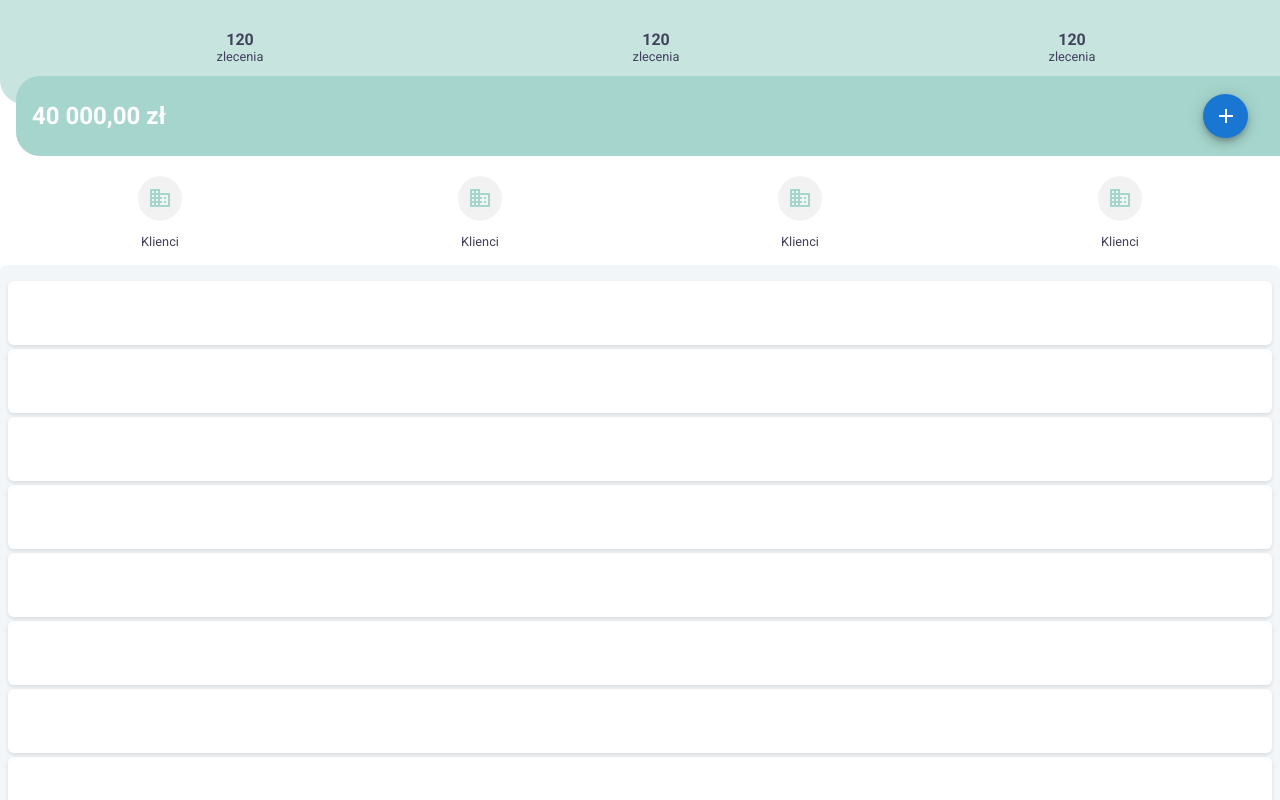
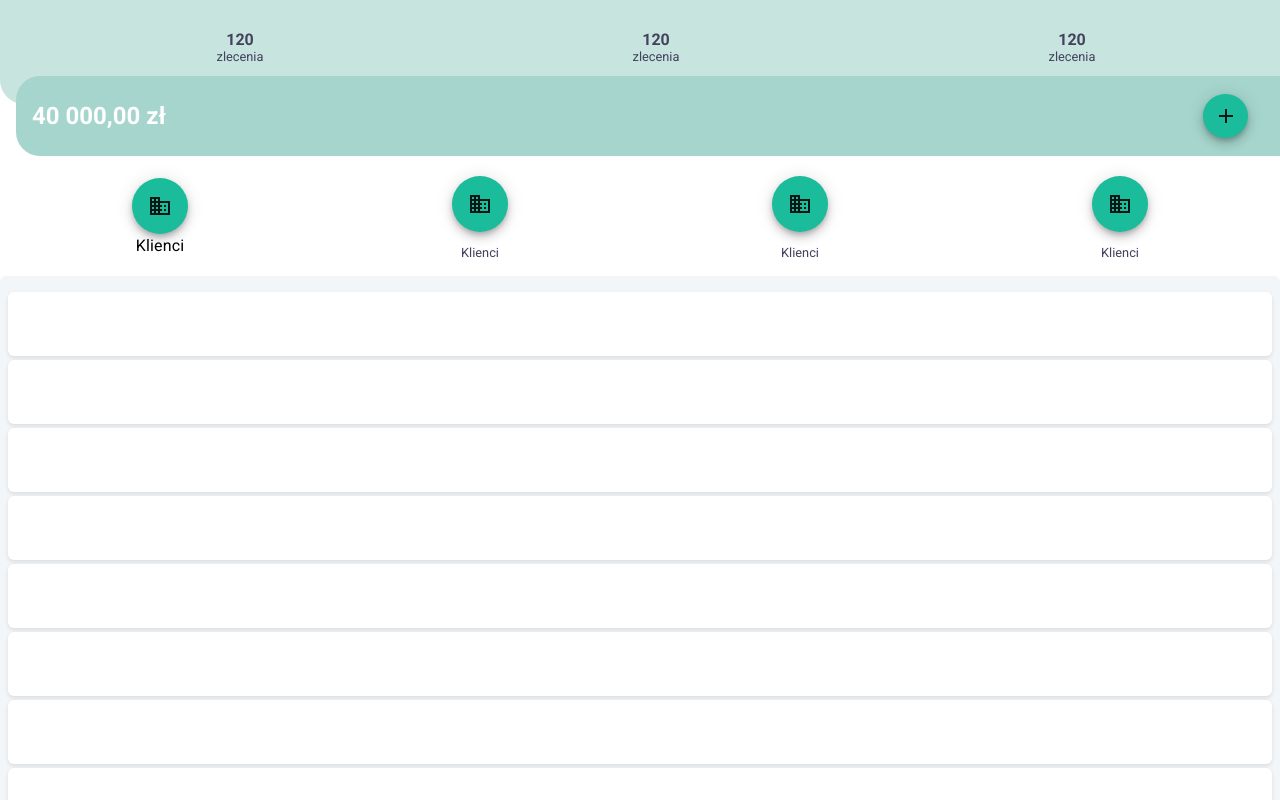
Before and after one commit to patkocz/karta-pracy, a React (Create React App) app: page / in a window 1280 px wide. Shown: the top 800 px of the page. Built offline with nearby package versions, Linux system fonts and the light colour scheme.

Commit message:
Added workspace and .editorconfig files

```diff
--- a/src/components/Navigation/Navigation.tsx
+++ b/src/components/Navigation/Navigation.tsx
@@ -1,4 +1,6 @@
 import React from 'react'
+import { Fab, Typography } from '@mui/material';
+import BusinessIcon from '@mui/icons-material/Business';
 
 const iconPath = process.env.PUBLIC_URL +  '/svg/business_black_24dp.svg';
 
@@ -7,28 +9,37 @@ export const Navigation = () => {
     <div className="navigation">
       <div className="navigation-item">
         <div className="navigation-item-icon">
-          <img src={iconPath} alt="icon"/>
+          <Fab color="primary" aria-label="add" className="add-btn">
+            <BusinessIcon />
+          </Fab>
+        </div>
+        {/* <div className="navigation-item-label">Klienci</div> */}
+        <Typography>Klienci</Typography>
+      </div>
+
+      <div className="navigation-item">
+        <div className="navigation-item-icon">
+          <Fab color="primary" aria-label="add" className="add-btn">
+            <BusinessIcon />
+          </Fab>
         </div>
         <div className="navigation-item-label">Klienci</div>
       </div>
 
       <div className="navigation-item">
         <div className="navigation-item-icon">
-        <img src={iconPath} alt="icon" />
+          <Fab color="primary" aria-label="add" className="add-btn">
+            <BusinessIcon />
+          </Fab>
         </div>
         <div className="navigation-item-label">Klienci</div>
       </div>
 
       <div className="navigation-item">
         <div className="navigation-item-icon">
-        <img src={iconPath} alt="icon" />
-        </div>
-        <div className="navigation-item-label">Klienci</div>
-      </div>
-
-      <div className="navigation-item">
-        <div className="navigation-item-icon">
-        <img src={iconPath} alt="icon" />
+          <Fab color="primary" aria-label="add" className="add-btn">
+            <BusinessIcon />
+          </Fab>
         </div>
         <div className="navigation-item-label">Klienci</div>
       </div>
--- a/src/index.tsx
+++ b/src/index.tsx
@@ -1,11 +1,22 @@
+import { createTheme, ThemeProvider } from '@mui/material/styles';
 import React from 'react';
 import ReactDOM from 'react-dom';
-import "./styles/index.scss";
 import App from './components/App';
+import './styles/index.scss';
+
+const theme = createTheme({
+  palette: {
+	primary: {
+	  main: '#1abc9c'
+	 }
+  }
+})
 
 ReactDOM.render(
-  <React.StrictMode>
-    <App />
-  </React.StrictMode>,
+	<React.StrictMode>
+		<ThemeProvider theme={theme}>
+	  		<App />
+		</ThemeProvider>
+  	</React.StrictMode>,
   document.getElementById('root')
 );
--- a/src/react-app-env.d.ts
+++ /dev/null
@@ -1 +0,0 @@
-/// <reference types="react-scripts" />
--- a/src/styles/navigation.scss
+++ b/src/styles/navigation.scss
@@ -11,14 +11,14 @@
     flex-direction: column;
 
     .navigation-item-icon {
-      width: 2.8rem;
-      height: 2.8rem;
-      background-color: $btn-background-dark;
-      border-radius: 50%;
+      // width: 2.8rem;
+      // height: 2.8rem;
+      // background-color: $btn-background-dark;
+      // border-radius: 50%;
 
-      display: flex;
-      align-items: center;
-      justify-content: center;
+      // display: flex;
+      // align-items: center;
+      // justify-content: center;
     }
 
     .navigation-item-label {
```
Also changed, not shown: 2 other files (tests, documents, lock files or other folders).
